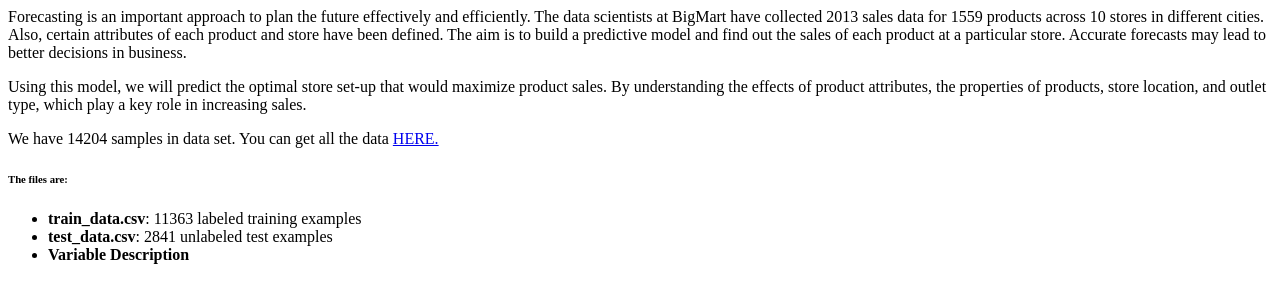
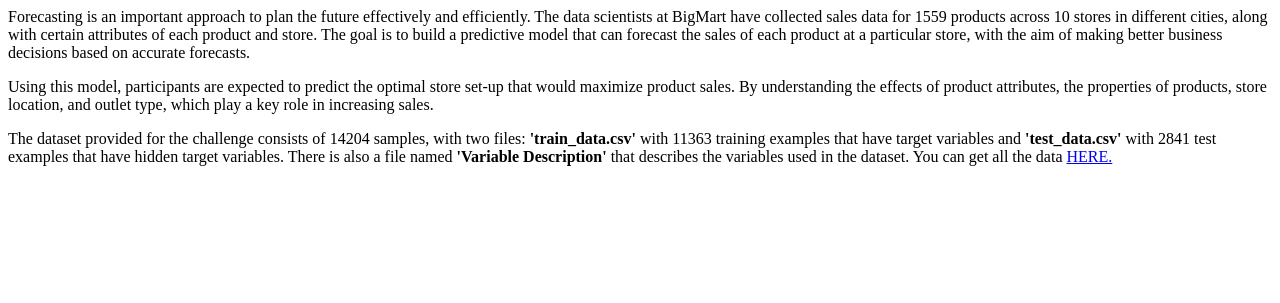
Before and after one commit to sdwiyanti/Sales-Prediction-for-a-Retail-Store-, a Python web app: template templates/description.html in a window 1280 px wide. Shown: the top 303 px of the page. Run offline with Jinja, Linux system fonts and the light colour scheme; the template is opened without the code that fills it, so the values that code supplies are empty.

Commit message:
Update description.html

```diff
--- a/templates/description.html
+++ b/templates/description.html
@@ -1,13 +1,3 @@
-<p>Forecasting is an important approach to plan the future effectively and efficiently. The data scientists at BigMart have collected 2013 sales data for 1559 products across 10 stores in different cities. Also, certain attributes of each product and store have been defined. The aim is to build a predictive model and find out the sales of each product at a particular store. Accurate forecasts may lead to better decisions in business.</p>
-<p>Using this model, we will predict the optimal store set-up that would maximize product sales. By understanding the effects of product attributes, the properties of products, store location, and outlet type, which play a key role in increasing sales.</p>
-<p>We have 14204 samples in data set. You can get all the data <a href="https://drive.google.com/drive/folders/1B0rYHVZftude5m_9BkVCC-quFcxDg7wW?usp=share_link">HERE.</a></p>
-
-<h6><b>
-    The files are:
-  </b></h6>
-<!-- <p>The files are:</p> -->
-    <ul dir="auto">
-        <li><strong>train_data.csv</strong>: 11363 labeled training examples</li>
-        <li><strong>test_data.csv</strong>: 2841 unlabeled test examples</li>
-        <li><strong>Variable Description</strong></li>
-        </ul>
+<p>Forecasting is an important approach to plan the future effectively and efficiently. The data scientists at BigMart have collected sales data for 1559 products across 10 stores in different cities, along with certain attributes of each product and store. The goal is to build a predictive model that can forecast the sales of each product at a particular store, with the aim of making better business decisions based on accurate forecasts.</p>
+<p>Using this model, participants are expected to predict the optimal store set-up that would maximize product sales. By understanding the effects of product attributes, the properties of products, store location, and outlet type, which play a key role in increasing sales.</p>
+<p>The dataset provided for the challenge consists of 14204 samples, with two files: <strong>'train_data.csv'</strong> with 11363 training examples that have target variables and <strong>'test_data.csv'</strong> with 2841 test examples that have hidden target variables. There is also a file named <strong>'Variable Description'</strong> that describes the variables used in the dataset. You can get all the data <a href="https://drive.google.com/drive/folders/1B0rYHVZftude5m_9BkVCC-quFcxDg7wW?usp=share_link">HERE.</a></p>
```
